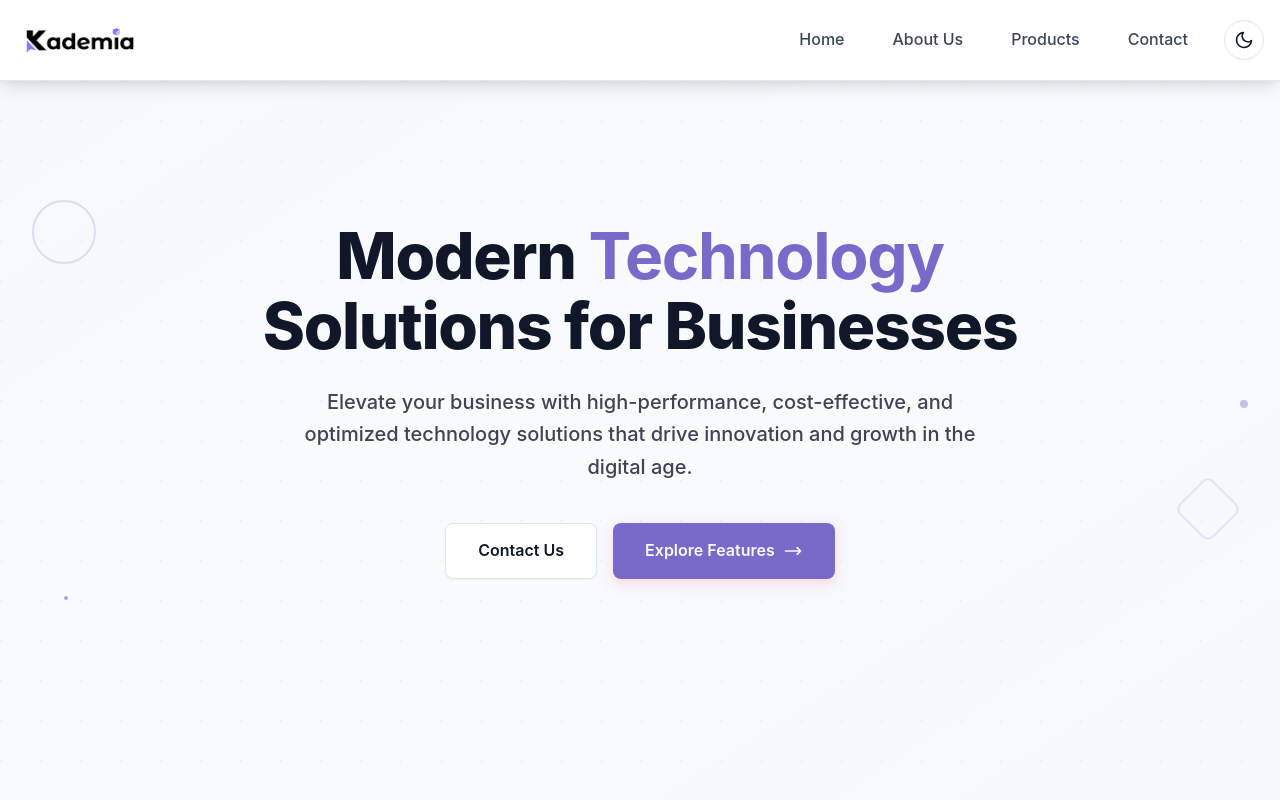
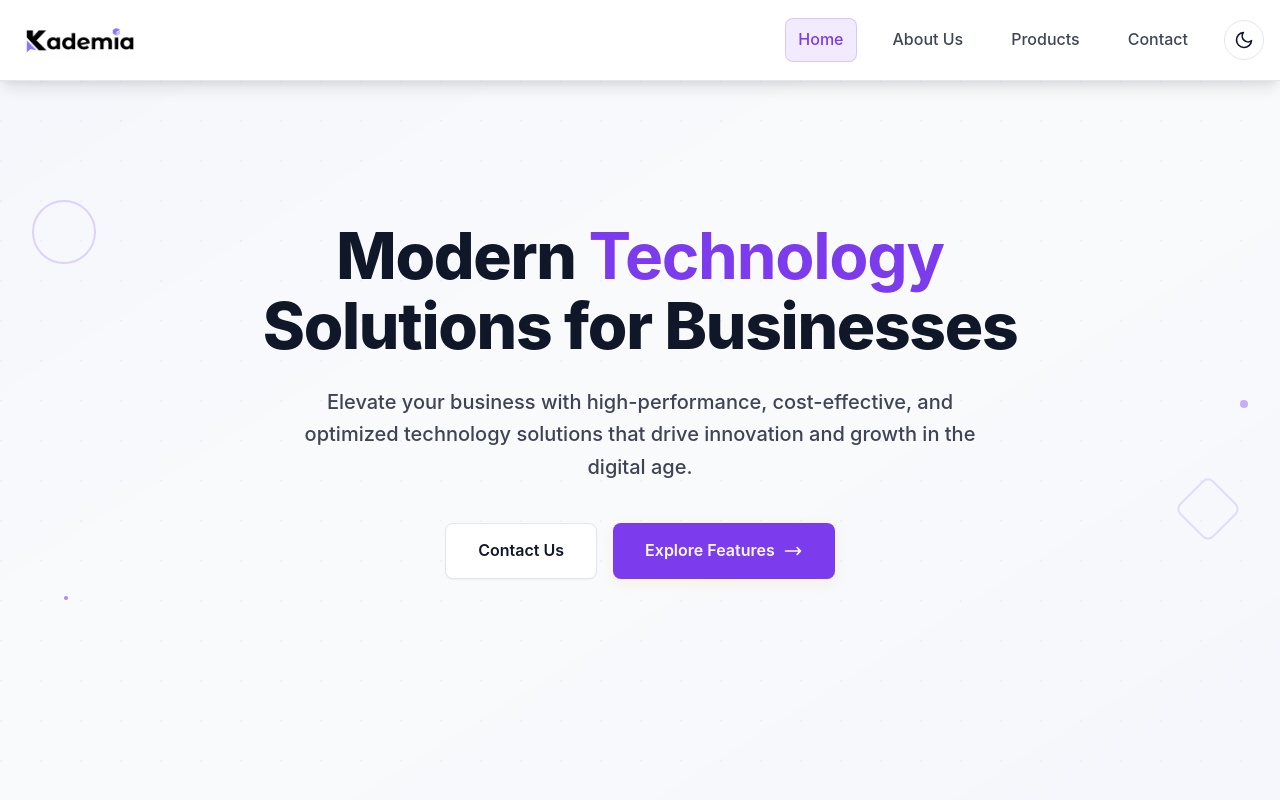
Before and after one commit to QgQ220903/kademia-landingpage, a React (Vite) app: page / in a window 1280 px wide. Shown: the top 800 px of the page. Built offline with nearby package versions, Linux system fonts and the light colour scheme.

Commit message:
change color border for cards

```diff
--- a/src/components/common/Header.jsx
+++ b/src/components/common/Header.jsx
@@ -1,4 +1,4 @@
-import { Link } from "react-router-dom";
+import { Link, useLocation } from "react-router-dom";
 import { useState } from "react";
 import { FiMenu, FiX, FiSun, FiMoon } from "react-icons/fi";
 import logo from "../../assets/images/logo-light.jpg";
@@ -8,6 +8,7 @@ import { useTheme } from "../../contexts/ThemeContext";
 export default function Header() {
   const [isOpen, setIsOpen] = useState(false);
   const { theme, toggleTheme } = useTheme();
+  const location = useLocation(); // Hook để lấy đường dẫn hiện tại
 
   const navItems = [
     { name: "Home", path: "/" },
@@ -15,6 +16,11 @@ export default function Header() {
     { name: "Products", path: "/products" },
     { name: "Contact", path: "/contact" },
   ];
+
+  // Function để kiểm tra link có active không
+  const isActive = (path) => {
+    return location.pathname === path;
+  };
 
   return (
     <header className="bg-card/95 backdrop-blur-xl border-b border-border fixed w-full z-50 shadow-lg">
@@ -31,20 +37,23 @@ export default function Header() {
           </Link>
 
           <div className="flex items-center gap-6">
-            {/* Desktop Navigation - Giảm bớt hiệu ứng */}
+            {/* Desktop Navigation */}
             <div className="hidden md:flex items-center space-x-6">
               {navItems.map((item) => (
                 <Link
                   key={item.path}
                   to={item.path}
-                  className="px-3 py-2 text-foreground/80 hover:text-primary font-medium transition-colors duration-200 rounded-lg"
+                  className={`px-3 py-2 font-medium transition-colors duration-200 rounded-lg ${isActive(item.path)
+                      ? 'text-primary bg-primary/10 border border-primary/20'
+                      : 'text-foreground/80 hover:text-primary'
+                    }`}
                 >
                   {item.name}
                 </Link>
               ))}
             </div>
 
-            {/* Theme Toggle Button - Đơn giản */}
+            {/* Theme Toggle Button */}
             <button
               onClick={toggleTheme}
               className="hidden md:flex items-center justify-center w-10 h-10 rounded-full bg-card border border-border hover:border-primary/50 text-foreground hover:text-primary transition-colors duration-200"
@@ -76,7 +85,7 @@ export default function Header() {
           </div>
         </div>
 
-        {/* Mobile Navigation - Đơn giản hóa */}
+        {/* Mobile Navigation */}
         {isOpen && (
           <div className="md:hidden pt-4 pb-4">
             <div className="flex flex-col space-y-3 border-t border-border pt-4">
@@ -84,7 +93,10 @@ export default function Header() {
                 <Link
                   key={item.path}
                   to={item.path}
-                  className="px-4 py-2 text-foreground/80 hover:text-foreground transition-colors duration-200 rounded-lg"
+                  className={`px-4 py-2 transition-colors duration-200 rounded-lg ${isActive(item.path)
+                      ? 'text-primary bg-primary/10 border border-primary/20 font-medium'
+                      : 'text-foreground/80 hover:text-foreground'
+                    }`}
                   onClick={() => setIsOpen(false)}
                 >
                   {item.name}
--- a/src/index.css
+++ b/src/index.css
@@ -24,7 +24,7 @@
     --background: 210 40% 98%;
     --foreground: 222 47% 11%;
     --border: 214 32% 91%;
-    --primary: 250 47% 60%;
+    --primary: 262 83% 58%;
     --primary-foreground: 210 40% 98%;
     --card: 0 0% 100%;
     --card-foreground: 222 47% 11%;
@@ -34,7 +34,7 @@
     --background: 222 47% 4%;
     --foreground: 213 31% 91%;
     --border: 217 33% 20%;
-    --primary: 250 47% 65%;
+    --primary: 262 83% 58%;
     --primary-foreground: 213 31% 91%;
     --card: 222 47% 8%;
     --card-foreground: 213 31% 91%;
@@ -128,13 +128,14 @@
   .card-base:hover {
     transform: translateY(-2px);
     box-shadow: var(--shadow-lg);
-    border-color: rgba(var(--primary) / 0.3);
+    border-color: hsl(262 83% 58%); /* Violet border khi hover */
+    background: hsl(262 83% 58% / 0.05); /* Background violet nhẹ khi hover */
   }
 
   .card-primary {
     background: var(--color-primary);
     color: var(--color-primary-foreground);
-    border: 1px solid rgba(var(--primary-foreground) / 0.2);
+    border: 1px solid rgba(var(--primary));
   }
 
   .card-primary:hover {
```
